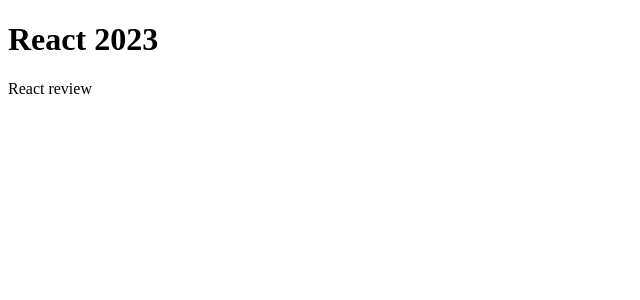
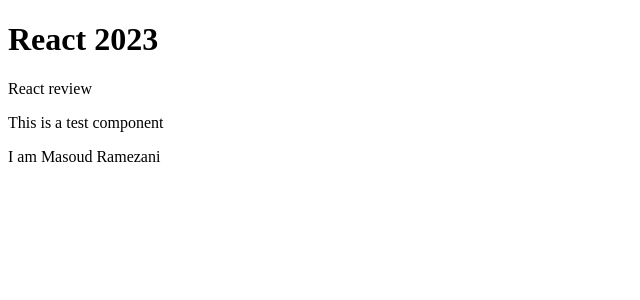
Before and after one commit to masoudhra/react2023ViteStart, a React (Vite) app: page / in a window 1280 px wide. Shown: the top 300 px of the page, without its empty margins (0-640 px from the left). Built offline with nearby package versions, Linux system fonts and the light colour scheme.

Commit message:
Components

```diff
--- a/src/App.jsx
+++ b/src/App.jsx
@@ -1,8 +1,11 @@
+import Test from "./Test.jsx";
+
 function App() {
   return (
     <div>
       <h1>React 2023</h1>
       <p>React review</p>
+      <Test />
     </div>
   );
 }
--- /dev/null
+++ b/src/Test.jsx
@@ -0,0 +1,10 @@
+function Test() {
+    return(
+        <div>
+            <p>This is a test component</p>
+            <span>I am Masoud Ramezani</span>
+        </div>
+    )
+}
+
+export default Test;
```
